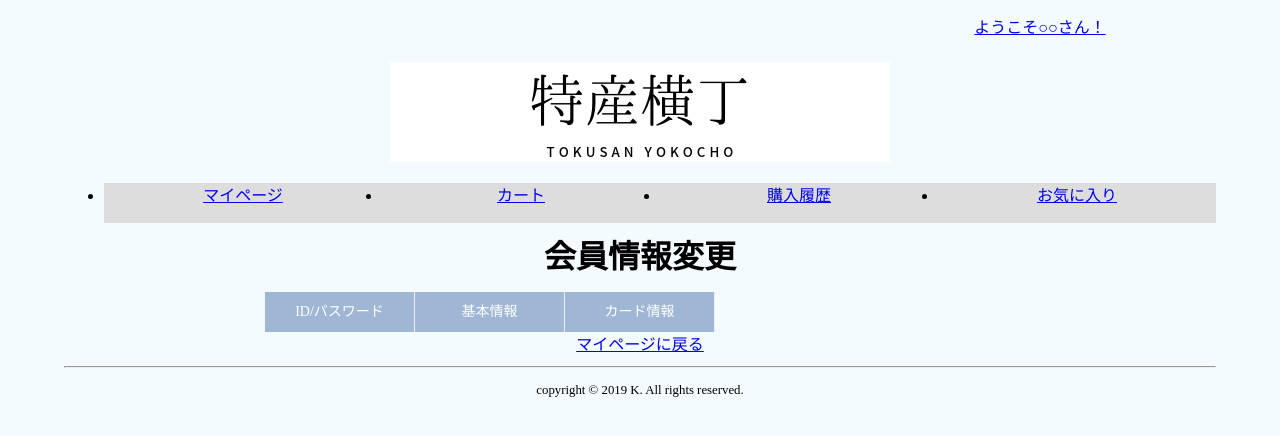
After one commit to kazuyamakino/mysite, a PHP site: page /change.html in a window 1280 px wide. The commit adds this page. Shown: the top 436 px of the page. Run offline with PHP 8.4, Linux system fonts and the light colour scheme; some libraries are stand-ins or nearby versions.

Commit message:
Add files via upload

```diff
--- /dev/null
+++ b/site/change.html
@@ -0,0 +1,116 @@
+<!DOCTYPE html>
+
+<html>
+
+  <head>
+
+    <meta charset="utf-8">
+
+    <title>特産横丁</title>
+
+    <link rel="stylesheet" href="css/normalize.css">
+    <link rel="stylesheet" href="css/change.css">
+    <script src="https://ajax.googleapis.com/ajax/libs/jquery/1.12.4/jquery.min.js"></script>
+  </head>
+
+  <body>
+<!-- ヘッダー -->
+  <nav class="login">
+    <a href="login.html" class="login">ようこそ○○さん！</a>
+  </nav>
+  <header>
+    <h1><a href="index.html"><img src="images/rogo.jpg" alt="ろご"></a></h1>
+  </header>
+
+<!-- グローバルナビゲーション -->
+    <nav>
+      <ul class="nav">
+        <li class="nav_flex"><a href="mypage.html">マイページ</a></li>
+        <li class="nav_flex"><a href="cart.html">カート</a></li>
+        <li class="nav_flex"><a href="mypage.html#tobe2">購入履歴</a></li>
+        <li class="nav_flex"><a href="mypage.html">お気に入り</a></li>
+      </ul>
+    </nav>
+
+
+<!-- メインビジュアル -->
+  <main>
+
+    <h1>会員情報変更</h1>
+
+<!-- サブメニュー -->
+    <ul class="menu">
+      <li class="a">
+        <a href="change_idpas1.html">ID/パスワード</a>
+          <ul>
+            <li>
+              <a href="change_idpas1.html">ユーザーID</a>
+            </li>
+            <li>
+              <a href="change_idpas1.html">パスワード</a>
+            </li>
+          </ul>
+      </li>
+      <li class="a">
+        <a href="#">基本情報</a>
+          <ul>
+            <li>
+              <a href="#">氏名</a>
+            </li>
+            <li>
+              <a href="#">生年月日</a>
+            </li>
+            <li>
+              <a href="#">Eメールアドレス</a>
+            </li>
+            <li>
+              <a href="#">電話番号</a>
+            </li>
+            <li>
+              <a href="#">住所</a>
+            </li>
+          </ul>
+      </li>
+      <li class="a">
+        <a href="#">カード情報</a>
+        <ul>
+          <li>
+            <a href="#">カード番号</a>
+          </li>
+          <li>
+            <a href="#">名義人</a>
+          </li>
+          <li>
+            <a href="#">有効期限</a>
+          </li>
+        </ul>
+      </li>
+    </ul>
+
+<!-- サブメニューscript -->
+    <script type="text/javascript">
+      $(function() {
+    var nav = $('.menu');
+    $('li', nav)
+    .mouseover(function(e) {
+    $('ul', this).stop().slideDown('fast');
+    })
+    .mouseout(function(e) {
+    $('ul', this).stop().slideUp('fast');
+    });
+    });
+    </script>
+
+    <div class="backmypage"><a href="mypage.html">マイページに戻る</a></div>
+
+  </main>
+
+<!-- フッター -->
+<hr>
+  <footer>
+    <div class="footer_copyright"><small>copyright &copy; 2019 K. All rights reserved.</small></div>
+  </footer>
+
+  </body>
+
+</html>
--- /dev/null
+++ b/site/css/change.css
@@ -0,0 +1,86 @@
+@charset "utf-8";
+
+/* 共通のスタイル */
+
+body{
+  font-size: 1em;
+  line-height: 1.6em;
+  color: #000000;
+  background-color: #F4FBFF;
+  text-align: center;
+  margin: 0 auto;
+  width: 90%;
+}
+
+img{
+  vertical-align: bottom;
+}
+
+a:link{color: #0000ee;}
+a:visited{color: #551a8b;}
+a:hover{}
+a:active{color: #ff0000;}
+
+nav.login{
+  margin: 15px 0 20px 0;
+}
+
+a.login{
+  text-align: right;
+  margin-left: 800px;
+}
+
+/*ナビゲーションのスタイル*/
+nav ul.nav{
+  display: flex;
+}
+
+nav ul li.nav_flex{
+  width: 100%;
+  height: 40px;
+  text-align:center;
+  background-color: #ddd;
+  color: #000;
+}
+
+/* マウスオーバー時のサブメニュー */
+.menu {
+  overflow: hidden;
+  width: 750px;
+  margin: 0 auto;
+  padding: 0;
+  display: flex;
+}
+.menu li {
+  list-style: none;
+}
+.menu li a {
+  display: block;
+  width: 150px;
+  height: 40px;
+  text-align: center;
+  color: #fff;
+  font-size: 14px;
+  line-height: 2.8;
+  background: #9fb7d4;
+  text-decoration: none;
+  border-right: 1px solid #eee;
+  box-sizing: border-box;
+}
+.menu > li:hover > a {/*layer-1*/
+  color: orange;
+  background: #afc6e2;
+}
+.menu li ul {
+  width: 150px;
+  display: none;
+  margin-left: -40px;
+  position: absolute;
+}
+.menu > li li:hover > a {/*layer-2*/
+  color: olive;
+  background: #afc6e2;
+}
+.menu li ul li a {
+  border-top: 1px solid #eee;
+}
--- a/site/registration2.html
+++ b/site/registration2.html
@@ -122,8 +122,8 @@
       <div>
         <input type="submit" value="次へ" class="button">
         <input type="button" value="修正" class="button" onclick="history.back()">
+      </div>
     </form>
-    </div>
 
     <br>
 
```
Also changed, not shown: site/cart.html (+18 -10 lines), site/change_idpas1.html (added, +68 -0 lines), site/change_idpas2.html (added, +75 -0 lines), site/change_idpas3.html (added, +65 -0 lines), site/css/common.css (+81 -13 lines), site/css/mypage.css (+3 -30 lines), site/index.html (+17 -9 lines), site/list.html (+18 -8 lines), site/mypage.html (+3 -11 lines), site/product_details.html (+19 -8 lines), site/request.html (+18 -8 lines), site/registration1.html (indentation only). Lines whose indentation alone changed are shown as unchanged.
